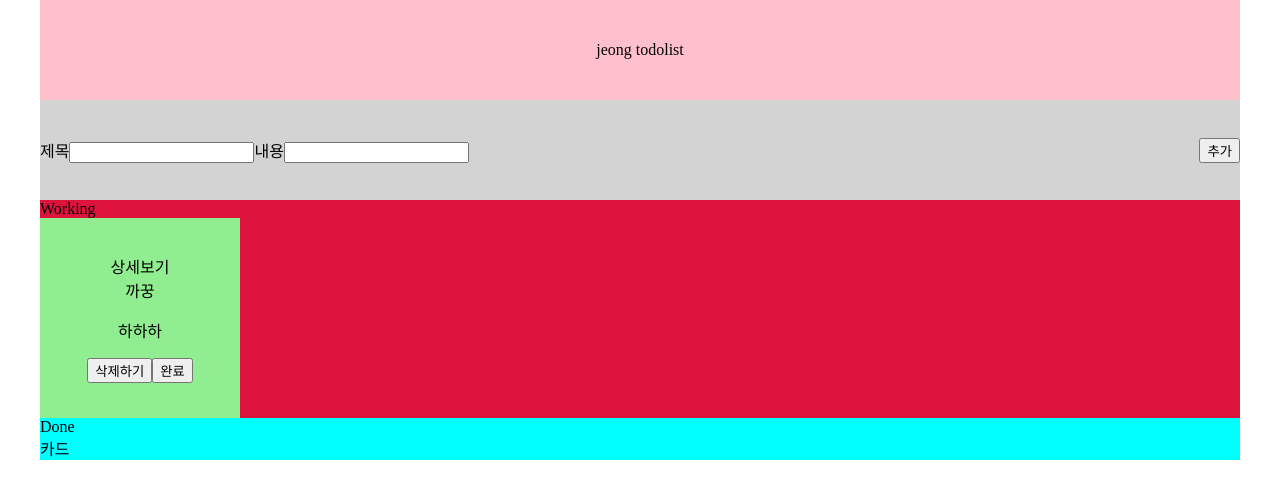
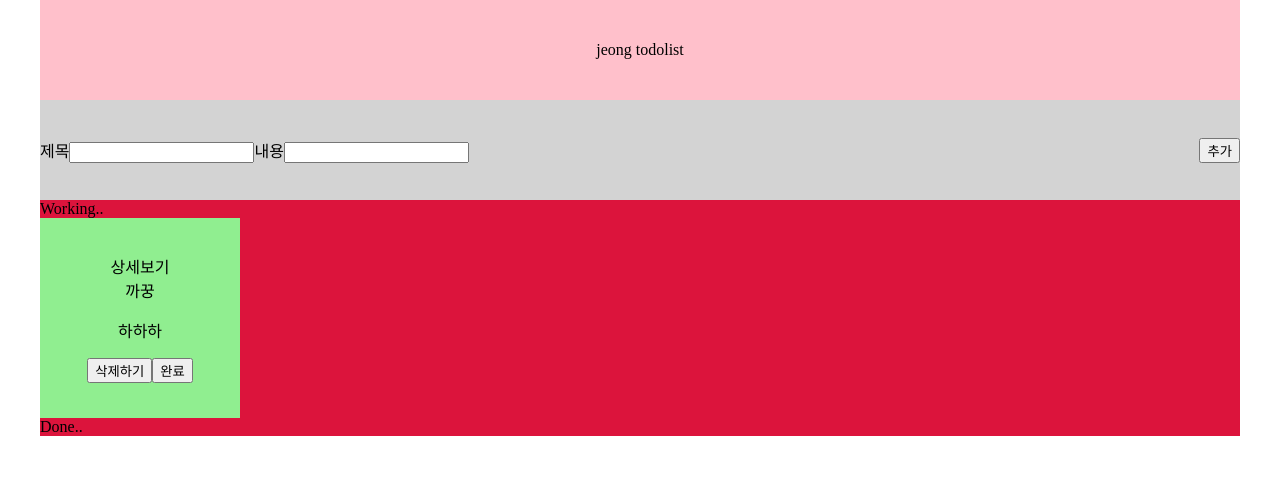
Before and after one commit to daaaj/react_todolist_ver2, a React (Create React App) app: page / in a window 1280 px wide. Shown: the top 498 px of the page. Built offline with nearby package versions, Linux system fonts and the light colour scheme.

Commit message:
doneTodo 구현

```diff
--- a/src/components/ContentArea.jsx
+++ b/src/components/ContentArea.jsx
@@ -13,10 +13,6 @@ function ContentArea({ todoReducer }) {
     return (
         <Section>
             <TodoBoxArea></TodoBoxArea>
-            <label>Done</label>
-            <div>
-                <div>카드</div>
-            </div>
         </Section>
     );
 }
--- a/src/components/TodoBoxArea.jsx
+++ b/src/components/TodoBoxArea.jsx
@@ -17,15 +17,34 @@ const WorkingArea = styled.div`
 function TodoBoxArea() {
     // 리듀서 여기서 새로 만들기??
     // 아니면 쓰이는 곳에서는 새로 만드는 건가요?
+    // 리턴값 확인은 리듀서 불러온곳에서 하기!!!
     const todoReducer = useSelector((state) => state.todoReducer);
+
+    const labelText = ['Working..', 'Done..'];
     return (
         <Label_box_area>
-            <label>Working</label>
-            <WorkingArea>
-                {todoReducer.map((list) => {
-                    return <TodoList key={list.id} list={list} />;
-                })}
-            </WorkingArea>
+            {labelText.map((text, i) => (
+                <div key={i}>
+                    <label>{text}</label>
+                    {i === 0 ? (
+                        <WorkingArea>
+                            {todoReducer
+                                .filter((list) => list.isDone === false)
+                                .map((list) => {
+                                    return <TodoList key={list.id} list={list} />;
+                                })}
+                        </WorkingArea>
+                    ) : (
+                        <WorkingArea>
+                            {todoReducer
+                                .filter((list) => list.isDone === true)
+                                .map((list) => {
+                                    return <TodoList key={list.id} list={list} />;
+                                })}
+                        </WorkingArea>
+                    )}
+                </div>
+            ))}
         </Label_box_area>
     );
 }
--- a/src/components/TodoList.jsx
+++ b/src/components/TodoList.jsx
@@ -2,7 +2,7 @@ import React from 'react';
 import Button from './Button';
 import styled from 'styled-components';
 import { useDispatch } from 'react-redux';
-import { deleteTodo } from '../redux/modules/todoModule';
+import { deleteTodo, doneTodo } from '../redux/modules/todoModule';
 import * as S from '../components/styled/ShareStyle';
 
 const TodoBox = styled(S.DivFlex)`
@@ -23,7 +23,7 @@ function TodoList({ list }) {
         dispatch(deleteTodo(list.id));
     };
     const doneTodoList = () => {
-        //console.log('완료해');
+        dispatch(doneTodo(list.id));
     };
     return (
         <TodoBox>
--- a/src/redux/modules/todoModule.js
+++ b/src/redux/modules/todoModule.js
@@ -17,6 +17,12 @@ export const addTodo = (title, content) => {
 export const deleteTodo = (id) => {
     return {
         type: DELETE,
+        id,
+    };
+};
+export const doneTodo = (id) => {
+    return {
+        type: DONE,
         id,
     };
 };
@@ -48,7 +54,9 @@ const todoReducer = (state = initalState, action) => {
         case DELETE:
             // 와우...() => {} 이렇게 쓰면 {} 안에 return 적어줘야 함..
             // 미쳤다리...겁나 오류찾느라 헤맸네...
-            return state.filter((list) => list.id != parseInt(action.id));
+            return state.filter((list) => list.id !== action.id);
+        case DONE:
+            return state.map((list) => (list.id === action.id ? { ...list, isDone: true } : list));
         default:
             return state;
     }
```
